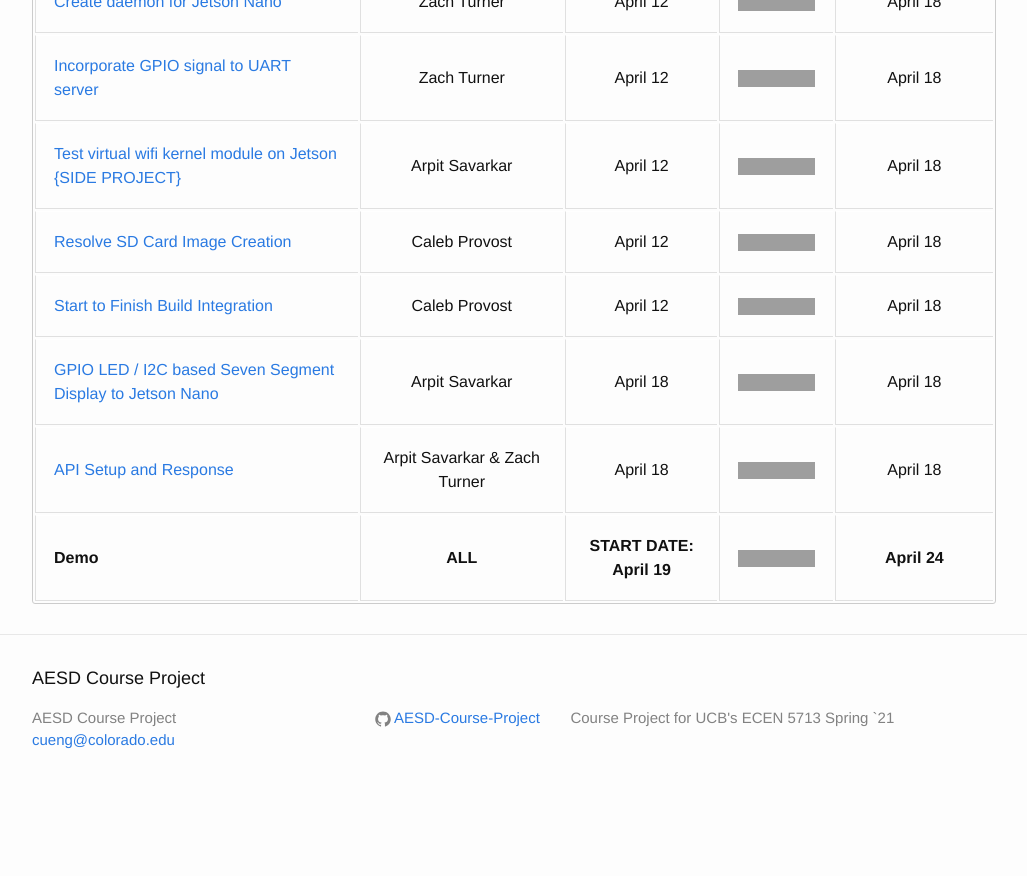
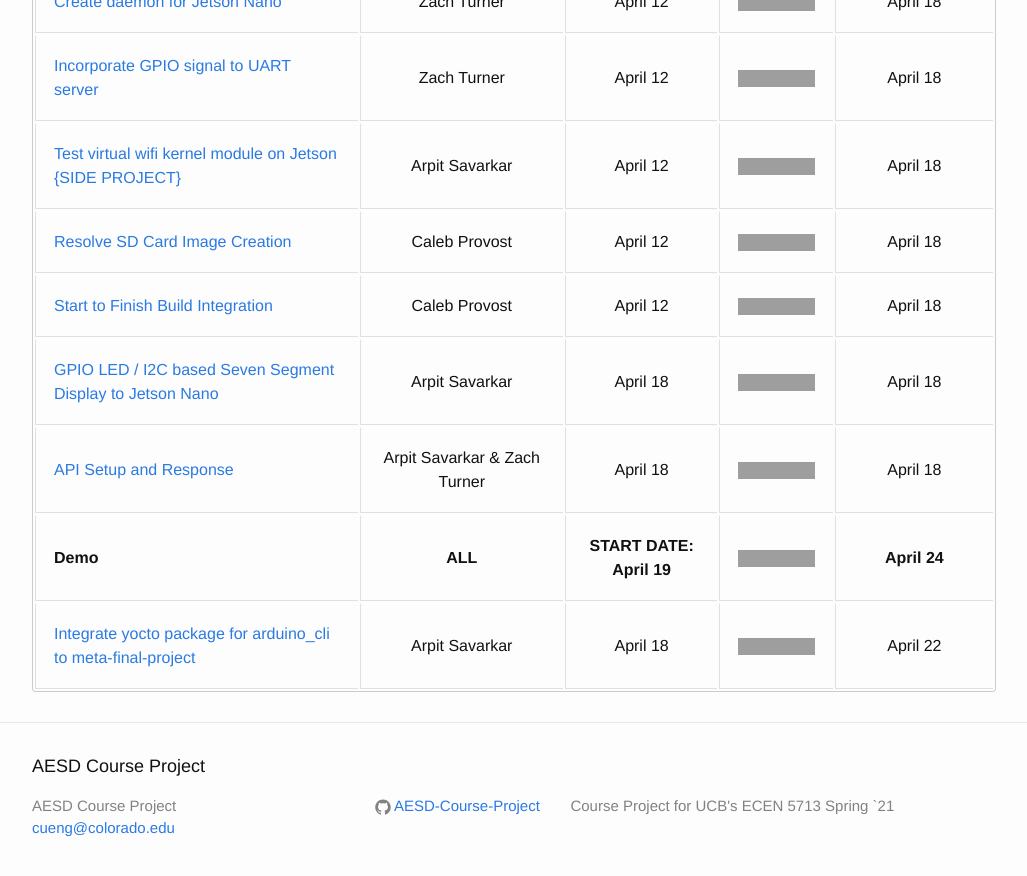
Before and after one commit to AESD-Course-Project/AESD-Course-Project.github.io, a Jekyll site: the page built from src/Project-Schedule.md, in a window 1280 px wide and 900 px high, scrolled down 1564 px. Shown: the top 876 px of the window, without its empty margins (126-1153 px from the left). Built offline with Jekyll 4.4.1, drawn with Linux system fonts in a browser that asks for light colours; our own code applies the rules of GitHub Pages for plain Markdown files; before the commit the page ends 2376 px from its top, so only the background shows below that; grey boxes are pictures that could not be loaded.

Commit message:
added arduino_c;li_integration schedule issue

```diff
--- a/src/Project-Schedule.md
+++ b/src/Project-Schedule.md
@@ -34,3 +34,4 @@ The Course Project's [Projects](https://github.com/AESD-Course-Project/AESD-Cour
 | [GPIO LED / I2C based Seven Segment Display to Jetson Nano](https://github.com/AESD-Course-Project/AESD-Course-Project.github.io/issues/23)    | Arpit Savarkar | April 18 | ![Status](https://img.shields.io/github/issues/detail/label/AESD-Course-Project/AESD-Course-Project.github.io/23?label=&style=for-the-badge) | April 18 |
 | [API Setup and Response](https://github.com/AESD-Course-Project/AESD-Course-Project.github.io/issues/24)    | Arpit Savarkar & Zach Turner | April 18 | ![Status](https://img.shields.io/github/issues/detail/label/AESD-Course-Project/AESD-Course-Project.github.io/24?label=&style=for-the-badge) | April 18 |
 | **Demo**                  | **ALL** | **START DATE: April 19** | ![Status](https://img.shields.io/github/milestones/progress/AESD-Course-Project/AESD-Course-Project.github.io/4?label=) | **April 24** |
+| [Integrate yocto package for arduino_cli to meta-final-project](https://github.com/AESD-Course-Project/AESD-Course-Project.github.io/issues/26)    | Arpit Savarkar | April 18 | ![Status](https://img.shields.io/github/issues/detail/label/AESD-Course-Project/AESD-Course-Project.github.io/26?label=&style=for-the-badge) | April 22 |
```
